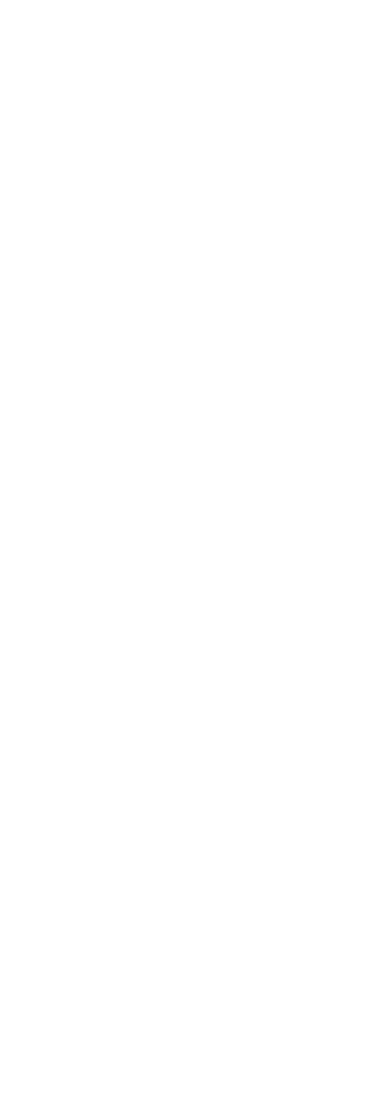
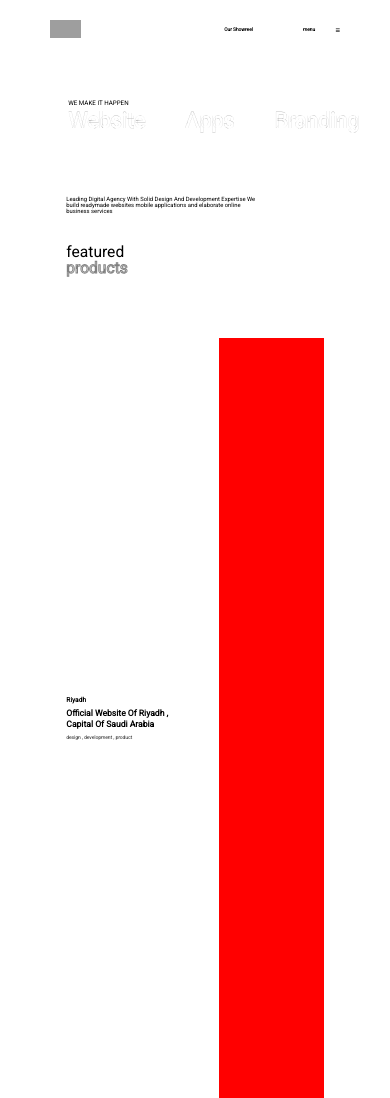
Before and after one commit to srishanth-m/FEP2, a plain HTML site: page index.html in a window 390 px wide. Before the commit the page ends 844 px from the top, so only its background shows below. Drawn offline with nearby package versions, Linux system fonts and the light colour scheme; grey boxes are pictures that could not be loaded.

Commit message:
slider part done

```diff
--- a/index.html
+++ b/index.html
@@ -1,13 +1,76 @@
 <!DOCTYPE html>
 <html lang="en">
-<head>
-    <meta charset="UTF-8">
-    <meta name="viewport" content="width=device-width, initial-scale=1.0">
+  <head>
+    <meta charset="UTF-8" />
+    <meta name="viewport" content="width=device-width, initial-scale=1.0" />
     <title>Document</title>
-    <link rel="stylesheet" href="style.css">
-</head>
-<body>
-
+    <link
+      href="https://cdn.jsdelivr.net/npm/remixicon@3.5.0/fonts/remixicon.css"
+      rel="stylesheet"
+    />
+    <link rel="stylesheet" href="style.css" />
+  </head>
+  <body>
+    <div id="home">
+      <div id="nav">
+        <img
+          src="https://searchvectorlogo.com/wp-content/uploads/2020/12/cuberto-logo-vector.png"
+          alt=""
+        />
+        <div id="right">
+          <a href="#">Our Showreel</a>
+          <div id="menu">
+            <a href="#"> menu </a>
+            <i class="ri-menu-line"></i>
+          </div>
+        </div>
+      </div>
+      <div id="homemain">
+        <h5>we make it happen</h5>
+        <div class="headings">
+            <h1>Website</h1>
+            <h1>Apps</h1>
+            <h1>Branding</h1>
+        </div>
+      </div>
+      <div id="homelast">
+        <p>Leading Digital Agency With Solid Design And Development Expertise We build readymade websites mobile applications and elaborate online business services
+        </p>
+      </div>
+      <div id="featured">
+        <div class="fheadings">
+          <h1>featured</h1>
+          <h1>products</h1>
+        </div>
+        <div id="featuredimages">
+          <div id="fleft">
+            <div class="elem">
+              <h3> Riyadh </h3>
+              <h1> official website of riyadh , capital of Saudi Arabia</h1>
+              <h4> design , development , product</h4>
+            </div>
+            <div class="elem">
+              <h3> Riyadh </h3>
+              <h1> official website of riyadh , capital of Saudi Arabia</h1>
+              <h4> design , development , product</h4>
+            </div>
+            <div class="elem">
+              <h3> Riyadh </h3>
+              <h1> official website of riyadh , capital of Saudi Arabia</h1>
+              <h4> design , development , product</h4>
+            </div>
+            <div class="elem">
+              <h3> Riyadh </h3>
+              <h1> official website of riyadh , capital of Saudi Arabia</h1>
+              <h4> design , development , product</h4>
+            </div>
+          </div>
+          <div id="fright">
+            <div class="images"></div>
+          </div>
+        </div>
+      </div>
+    </div>
     <script src="script.js"></script>
-</body>
+  </body>
 </html>
--- a/style.css
+++ b/style.css
@@ -0,0 +1,165 @@
+@import url('https://fonts.googleapis.com/css2?family=Roboto&display=swap');
+
+*{
+    margin: 0;
+    padding: 0;
+    box-sizing: border-box;
+    font-family:'Roboto', sans-serif;
+}
+
+html , body{
+    height: 100%;
+    width: 100%;
+}
+
+#main{
+    width: 100%;
+}
+
+#home{
+    width: 100vw;
+    height: 100vh;
+}
+
+#nav{
+    width: 100%;
+    padding: 20px 50px;
+    display: flex;
+    justify-content: space-between;
+    align-items: center;
+}
+
+#nav img{
+    width: 8vw;
+    height: 4.5vw;
+}
+
+#nav #right{
+    font-size: 1.25vw;
+    font-weight: 400;
+    display: flex;
+    align-items: center;
+    font-weight: 600;
+    gap: 50px;
+}
+
+#nav #right #menu {
+    display: flex;
+    align-items: center;
+    gap: 20px;
+}
+
+#nav #right #menu i {
+    margin-top: 3px;
+}
+
+#nav #right a{
+    text-decoration: none;
+    color: black;
+}
+
+#home #homemain{
+    width: 65%;
+    margin: 11vw auto;
+    line-height: 1.2;
+
+}
+
+#home #homemain h5{
+    font-size: 1.6vw;
+    text-transform: uppercase;
+    font-weight: 500;
+}
+
+.headings{
+    display: flex;
+    gap: 40px;
+}
+
+.headings h1{
+    color: transparent;
+    -webkit-text-stroke: .1px rgb(127, 127, 127);
+    font-size: 5.5vw;
+}
+
+#homelast p{
+    width: 75%;
+    font-size: 1.5vw;
+    font-weight: 400;
+}
+
+#homelast {
+    padding: 5vw 17vw;
+}
+
+#homelast p::selection{
+    color: white;
+    background-color: black;
+}
+
+#featured{
+    padding: 3vw 17vw;
+}
+
+.fheadings>h1 {
+    line-height: 1;
+    font-size: 4vw;
+    font-weight: 200;
+}
+
+.fheadings>h1:nth-child(2){
+    color: transparent;
+    -webkit-text-stroke: 1px rgb(127, 127, 127) ;
+}
+
+#featuredimages{
+    display: flex;
+    justify-content: space-between;
+    width: 100%;
+    margin-top: 5vw;
+    height: 100vh;
+}
+
+#fleft{
+    overflow: hidden;
+    width: 45%;
+    height: inherit;
+}
+
+#fright{
+    display: flex;
+    align-items: center;
+    justify-content: flex-end;
+    width: 45%;
+    height: inherit;
+}
+
+#fright .images{
+    height: 90%;
+    width: 90%;
+    background-color: red;
+}
+
+.elem{
+    display: flex;
+    flex-direction: column;
+    justify-content: center;
+    width: 100%;
+    height: inherit;
+}
+
+.elem h1{
+    font-size: 2.2vw;
+    text-transform: capitalize;
+    line-height: 1.3;
+    margin: 1vw 0vw;
+}
+
+.elem h3{
+    font-size: 1.7vw;
+}
+
+.elem h4{
+    opacity: .6;
+    font-size: 1.25vw;
+}
```
